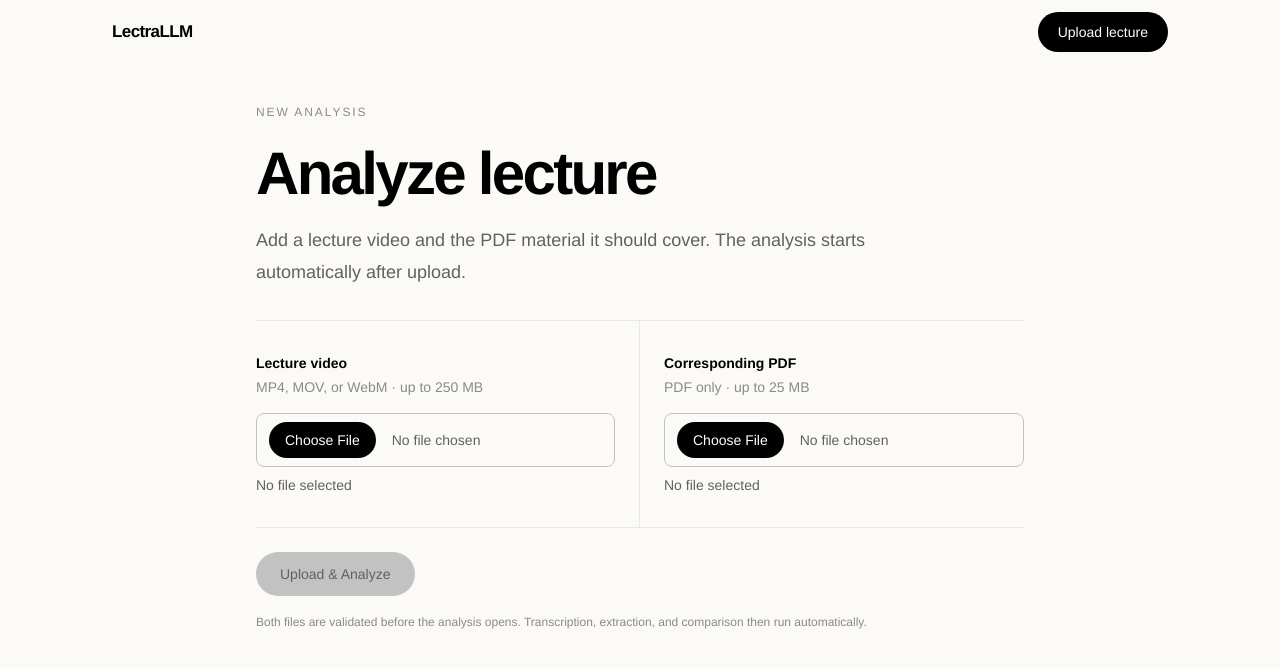
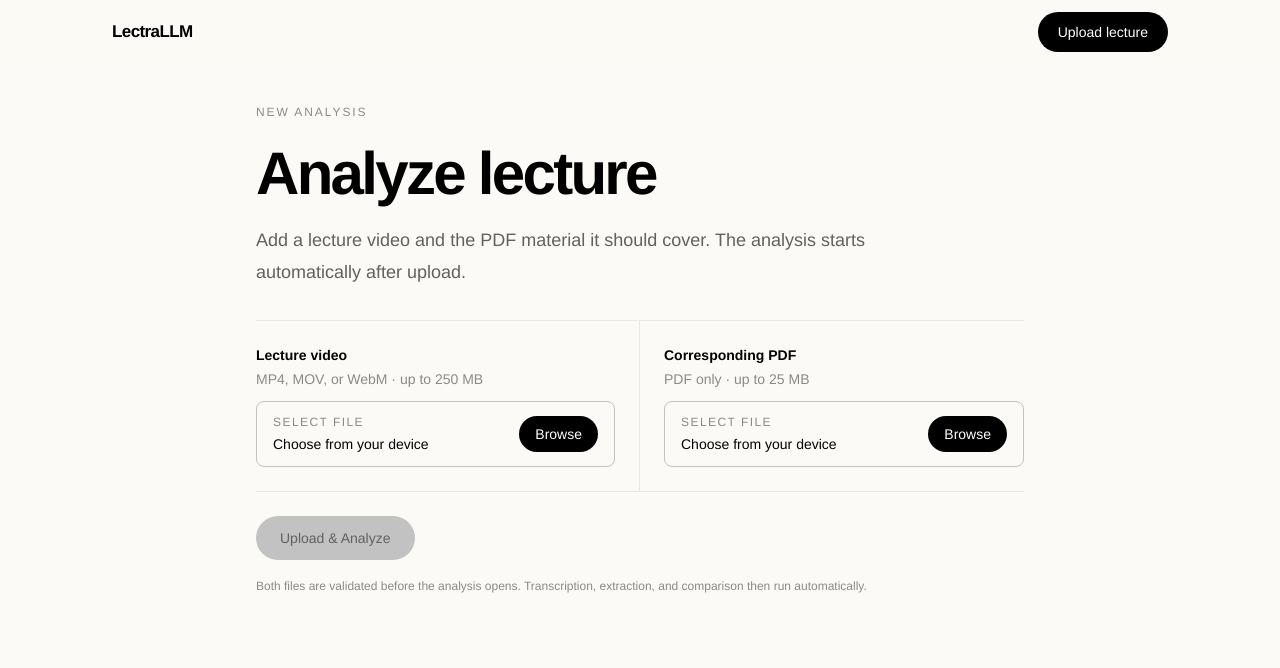
Before and after one commit to Himvni16/LectraLLM, a Next.js app: page /upload in a window 1280 px wide. Shown: the top 668 px of the page. Built offline with nearby package versions, Linux system fonts and the light colour scheme.

Commit message:
White filler changes

```diff
--- a/src/components/analysis-dashboard.tsx
+++ b/src/components/analysis-dashboard.tsx
@@ -371,7 +371,7 @@ function Metric({
 }) {
   return (
     <div
-      className="flex min-h-20 flex-col justify-between rounded-lg border border-zinc-200 bg-white px-4 py-3.5"
+      className="flex min-h-20 flex-col justify-between rounded-lg border border-zinc-200 bg-transparent px-4 py-3.5"
       data-primary-metric
     >
       <p className="text-xs font-medium text-zinc-500 sm:text-sm">{label}</p>
--- a/src/components/header.tsx
+++ b/src/components/header.tsx
@@ -2,7 +2,7 @@ import Link from "next/link";
 
 export function Header() {
   return (
-    <header className="sticky top-0 z-50 bg-transparent">
+    <header className="sticky top-0 z-50 bg-[#fbfaf6e6] backdrop-blur-xl backdrop-saturate-150 supports-[backdrop-filter]:bg-[#fbfaf6b8]">
       <div className="mx-auto flex h-16 max-w-[70rem] items-center justify-between px-4 sm:px-6 lg:px-8">
         <Link
           className="rounded text-[17px] font-semibold tracking-[-0.035em] text-black focus-visible:outline-2 focus-visible:outline-offset-4 focus-visible:outline-black"
--- a/src/components/transcription-panel.tsx
+++ b/src/components/transcription-panel.tsx
@@ -138,7 +138,7 @@ export function TranscriptionPanel({ initialAnalysis }: TranscriptionPanelProps)
                 {analysis.pdfFileName}
               </p>
             </div>
-            <span className="inline-flex w-fit shrink-0 items-center gap-2 rounded-full border border-zinc-300 bg-white px-3 py-1.5 text-sm font-semibold text-zinc-800">
+            <span className="inline-flex w-fit shrink-0 items-center gap-2 rounded-full border border-zinc-300 bg-transparent px-3 py-1.5 text-sm font-semibold text-zinc-800">
               <span aria-hidden="true" className="size-2 rounded-full bg-zinc-950" />
               Analysis complete
             </span>
--- a/src/components/upload-form.tsx
+++ b/src/components/upload-form.tsx
@@ -148,23 +148,50 @@ function FileField({
   label,
   onChange,
 }: FileFieldProps) {
+  const descriptionId = `${id}-description`;
+  const labelId = `${id}-label`;
+
   return (
-    <div className="min-w-0 py-6 md:py-8 md:first:pr-6 md:last:pl-6">
-      <label className="block text-sm font-semibold text-zinc-900" htmlFor={id}>
+    <div className="min-w-0 py-5 md:py-6 md:first:pr-6 md:last:pl-6">
+      <p className="text-sm font-semibold text-zinc-900" id={labelId}>
         {label}
-      </label>
-      <p className="mt-1 text-sm text-zinc-500">{description}</p>
+      </p>
+      <p className="mt-1 text-sm text-zinc-500" id={descriptionId}>
+        {description}
+      </p>
       <input
         accept={accept}
-        className="mt-4 block w-full min-w-0 rounded-lg border border-zinc-300 bg-transparent px-3 py-2 text-sm text-zinc-700 file:mr-3 file:rounded-full file:border-0 file:bg-black file:px-3 file:py-2 file:font-medium file:text-white hover:file:bg-zinc-700 focus-visible:outline-2 focus-visible:outline-offset-2 focus-visible:outline-black sm:file:mr-4 sm:file:px-4"
+        aria-describedby={descriptionId}
+        aria-labelledby={labelId}
+        className="peer sr-only"
         id={id}
         name={id}
         onChange={(event) => onChange(event.target.files?.[0] ?? null)}
         type="file"
       />
-      <p className="mt-2 break-all text-sm text-zinc-700">
-        {file ? file.name : "No file selected"}
-      </p>
+      <label
+        className={`group mt-3 flex min-h-16 cursor-pointer items-center justify-between gap-4 rounded-lg border px-4 py-3 transition peer-focus-visible:outline-2 peer-focus-visible:outline-offset-2 peer-focus-visible:outline-black ${
+          file
+            ? "border-zinc-300 bg-zinc-100 hover:border-zinc-400"
+            : "border-zinc-300 bg-transparent hover:border-zinc-500"
+        }`}
+        htmlFor={id}
+      >
+        <span className="min-w-0">
+          <span className="block text-xs font-medium uppercase tracking-[0.12em] text-zinc-500">
+            {file ? "Selected file" : "Select file"}
+          </span>
+          <span className="mt-1 block truncate text-sm font-medium text-black">
+            {file ? file.name : "Choose from your device"}
+          </span>
+        </span>
+        <span
+          aria-hidden="true"
+          className="inline-flex min-h-9 shrink-0 items-center rounded-full bg-black px-4 text-sm font-medium text-white transition group-hover:bg-zinc-700"
+        >
+          Browse
+        </span>
+      </label>
     </div>
   );
 }
```
Also changed, not shown: 1 other file (tests, documents, lock files or other folders).
